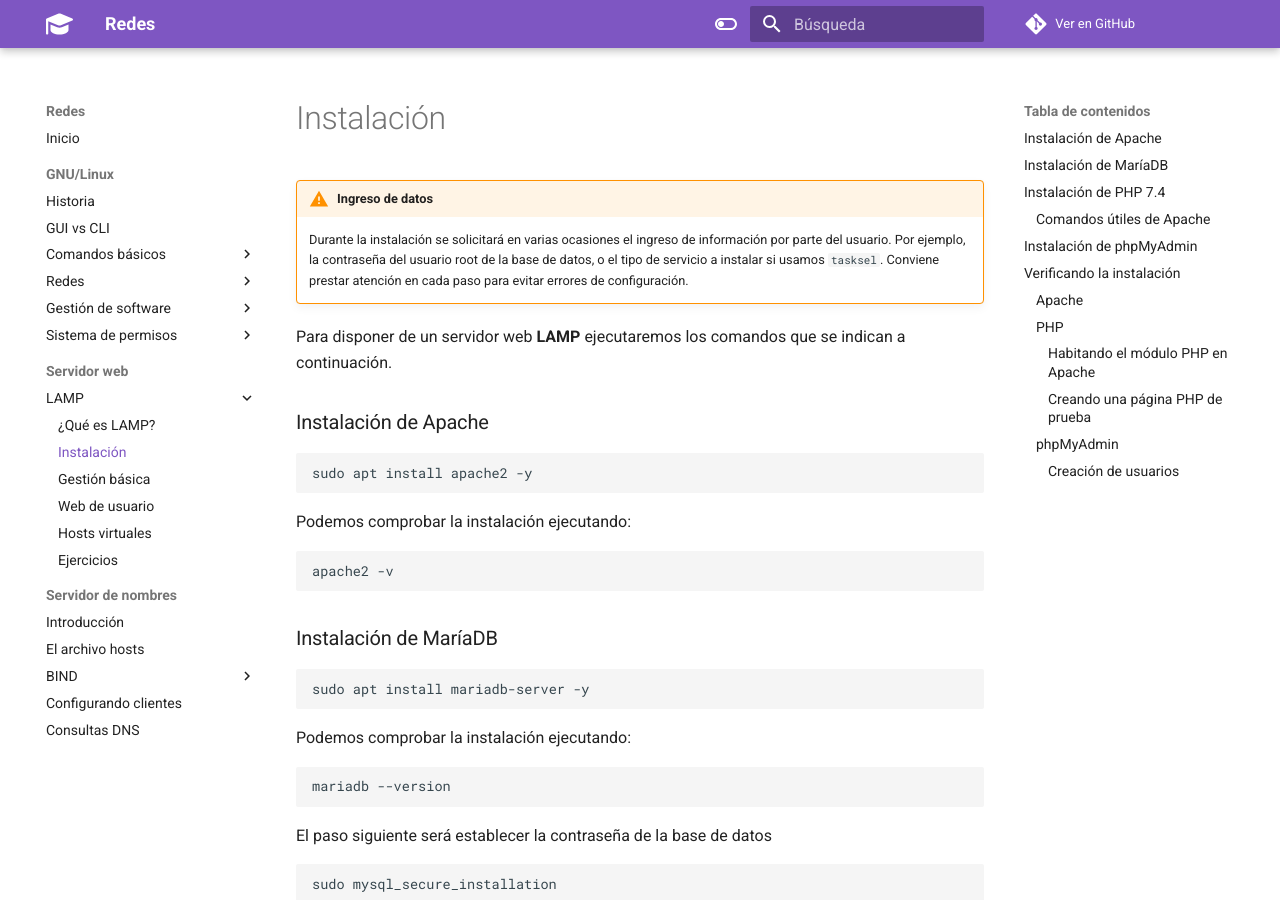
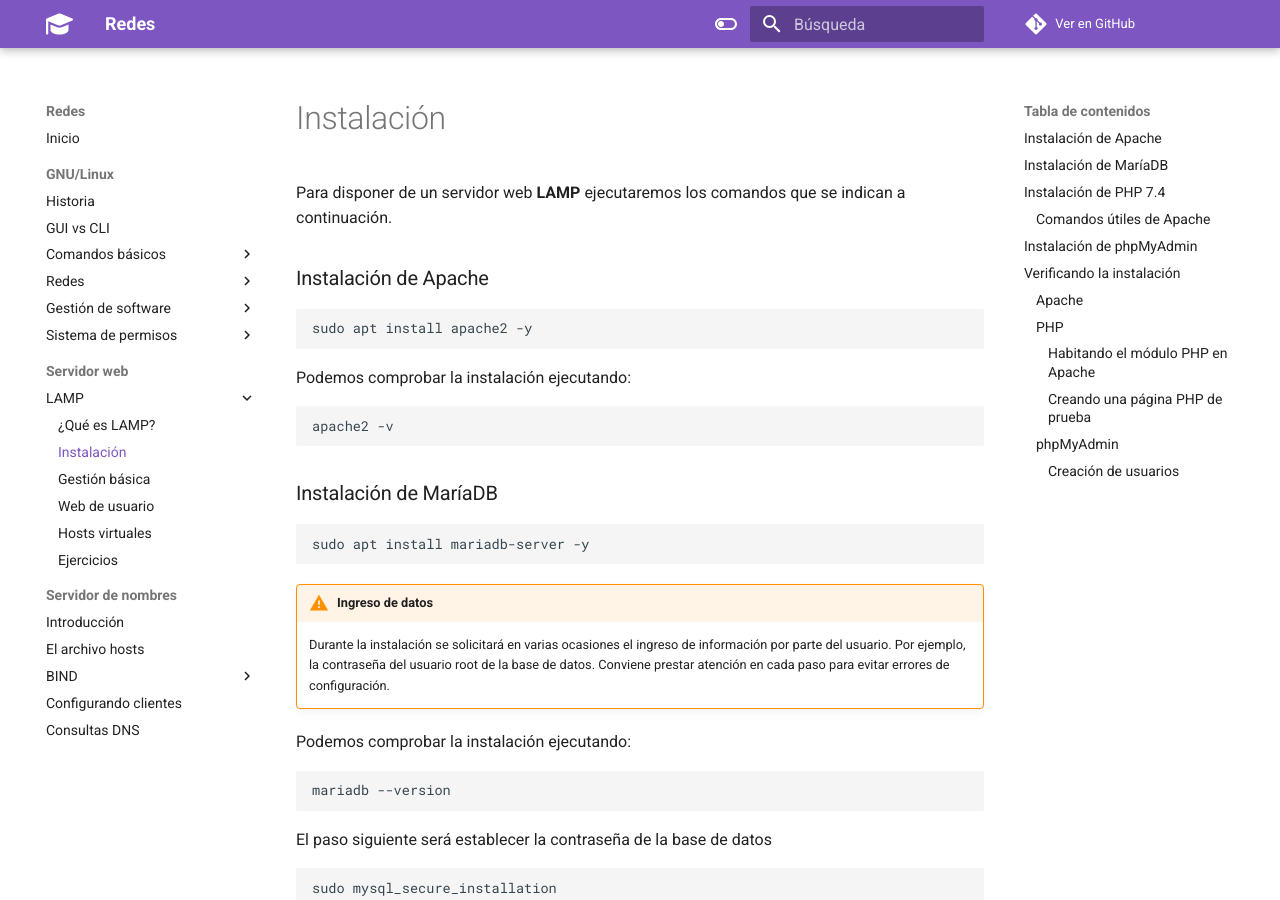
Before and after one commit to la9una/redes, an MkDocs documentation site: the page built from docs/lamp/lamp-install.md, in a window 1280 px wide and 900 px high. Built offline with MkDocs 1.6.1 and Material for MkDocs 9.7.7, drawn with Linux system fonts in a browser that asks for light colours; comment, search, counter and statistics services are not loaded; the version menu is left out; some of the changed lines change nothing that is shown.

Commit message:
Cambios menores - Adición de tips en LAMP/install

````diff
--- a/docs/lamp/lamp-install.md
+++ b/docs/lamp/lamp-install.md
@@ -1,6 +1,3 @@
-!!! warning "Ingreso de datos"
-	Durante la instalación se solicitará en varias ocasiones el ingreso de información por parte del usuario. Por ejemplo, la contraseña del usuario root de la base de datos, o el tipo de servicio a instalar si usamos `tasksel`. Conviene prestar atención en cada paso para evitar errores de configuración.
-
 Para disponer de un servidor web **LAMP** ejecutaremos los comandos que se indican a continuación.
 
 ### Instalación de Apache
@@ -20,6 +17,9 @@ apache2 -v
 ```bash
 sudo apt install mariadb-server -y
 ```
+
+!!! warning "Ingreso de datos"
+	Durante la instalación se solicitará en varias ocasiones el ingreso de información por parte del usuario. Por ejemplo, la contraseña del usuario root de la base de datos. Conviene prestar atención en cada paso para evitar errores de configuración.
 
 Podemos comprobar la instalación ejecutando:
 
````
Also changed, not shown: site/lamp/lamp-install/index.html, site/search/search_index.json, 1 other file.
